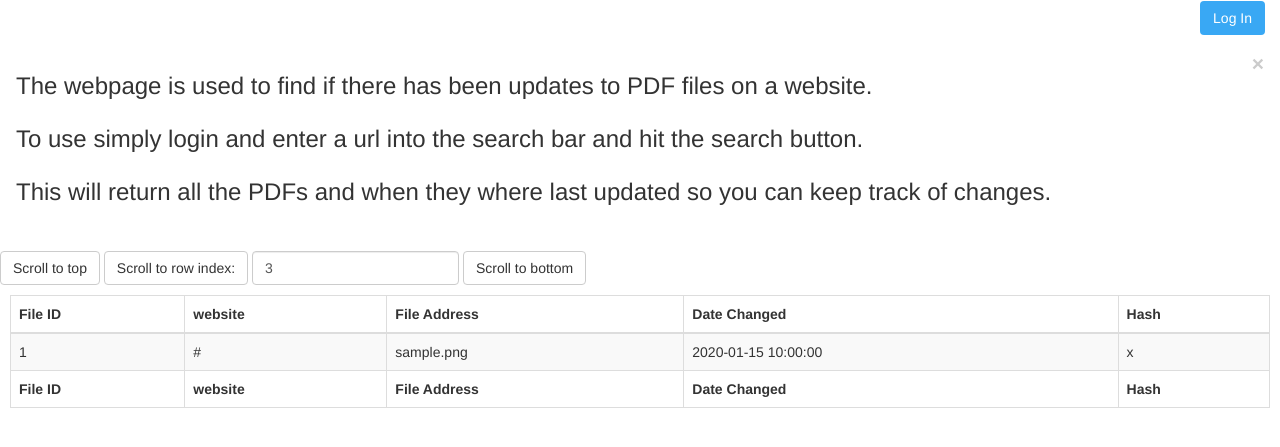
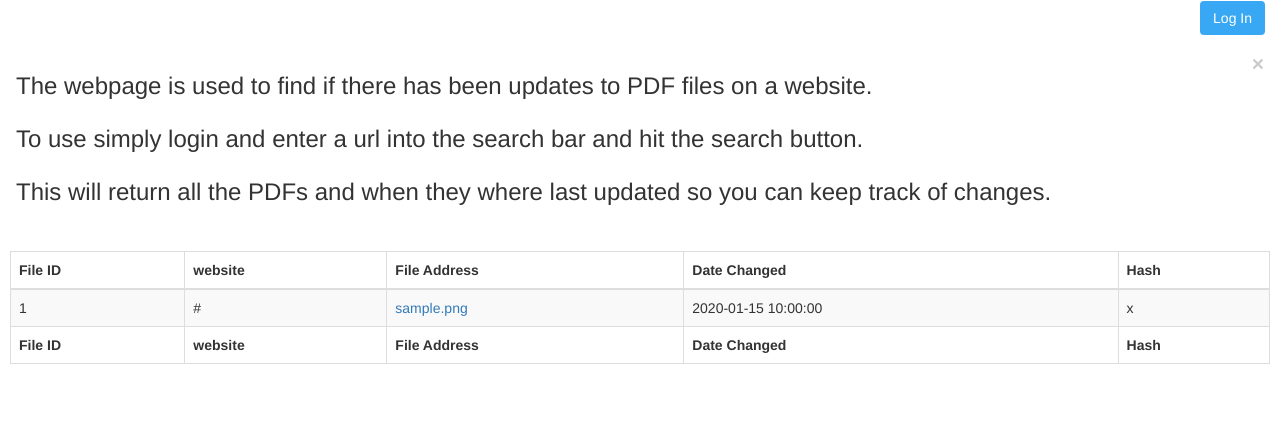
Before and after one commit to MindNumbing/XChange-Tracker, a Flask app: page / in a window 1280 px wide. Shown: the part 246-693 px from the top of the page. Run offline with Flask 2, Linux system fonts and the light colour scheme; tables that the repository leaves empty hold one stand-in row (values such as "Sample post"); some libraries are stand-ins or nearby versions.

Commit message:
Added href to the table.

```diff
--- a/app/__init__.py
+++ b/app/__init__.py
@@ -40,3 +40,5 @@ def shutdown_session(exception=None):
     db_session.remove()
 
 from app import views
+
+from app import scheduler
--- a/app/auth/model.py
+++ b/app/auth/model.py
@@ -11,7 +11,7 @@ class User(Base):
     __tablename__ = 'User'
     id            = db.Column(db.Integer, primary_key=True)
     username      = db.Column(db.String(64), index=True, unique=True)
-    password      = db.Column(db.String(40), index=True, unique=True)
+    password      = db.Column(db.String(40), index=True)
     permission    = db.Column(db.String)
 
     #files = db.relationship('File', backref='creator', lazy='dynamic')
--- a/app/templates/index.html
+++ b/app/templates/index.html
@@ -27,25 +27,8 @@
         </h3>
     </div>
 <!--#TODO Show all files-->
-    <div class="data">
-        <div class="form-inline">
-            <button type="button"
-                class="btn btn-default mybtn-top">
-                Scroll to top
-            </button>
-            <button type="button"
-                class="btn btn-default mybtn-row">
-                Scroll to row index:
-            </button>
-                <input type="number"
-                    class="form-control row-index"
-                    value="3" min="0">
-            <button type="button"
-                class="btn btn-default mybtn-btm">
-                Scroll to bottom
-            </button>
-        </div>
-        <div class="Data" style="padding: 10px; ">
+
+<div class="Data" style="padding: 10px; ">
             <link rel="stylesheet" href="{{ url_for('static', filename='css/jquery-ui.css') }}">
 	        <link rel="stylesheet" href="{{ url_for('static', filename='css/bootstrap.css') }}">
 
@@ -79,7 +62,7 @@
                     <tr>
                         <td>{{ row[0] }}</td>
                         <td>{{ row[1] }}</td>
-                        <td>{{ row[2] }}</td>
+                        <td><a href="{{ row[2] }}">{{ row[2] }}</a></td>
                         <td>{{ row[3] }}</td>
                         <td>{{ row[4] }}</td>
                     </tr>
@@ -95,5 +78,4 @@
                 </tfoot>
            </table>
         </div>
-    </div>
 {% endblock %}
```
Also changed, not shown: app/scheduler/Scheduler.py (+2 -5 lines), app/scheduler/__init__.py (+14 -0 lines).
